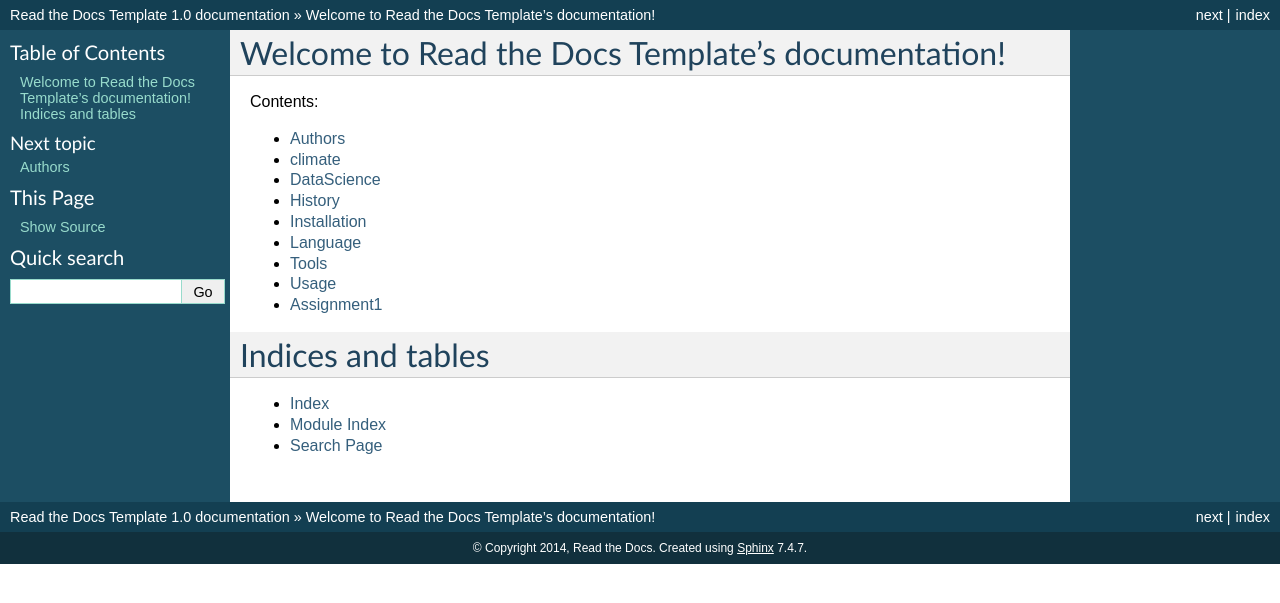
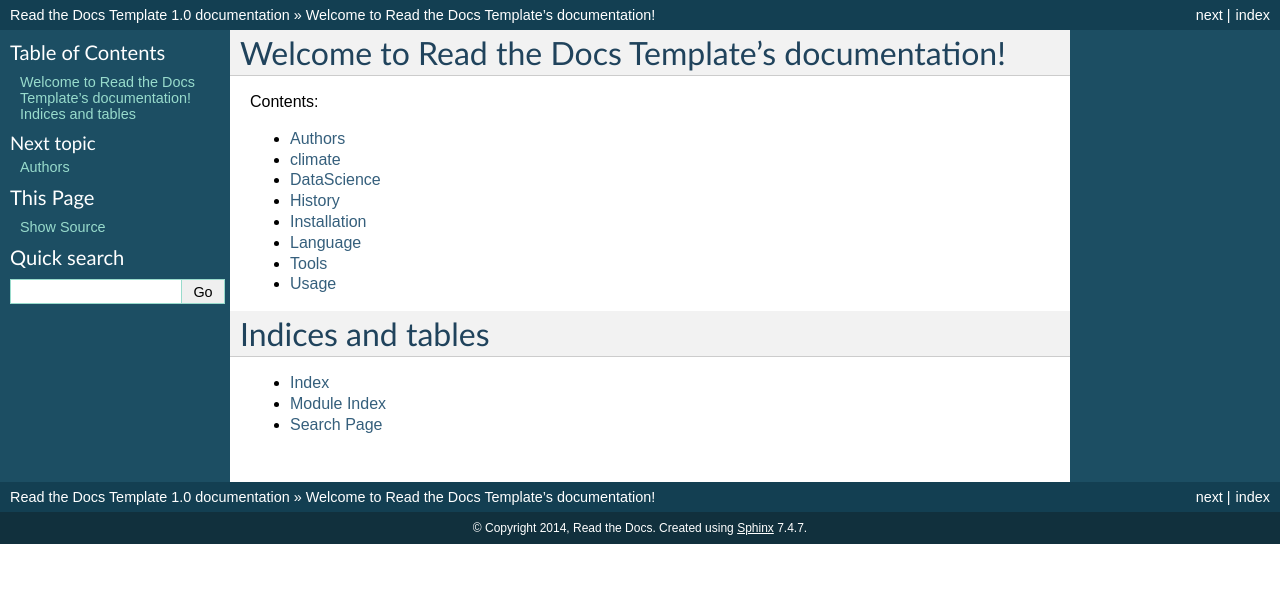
Before and after one commit to ramashanker/Documentation, a Sphinx documentation site: the page built from docs/index.rst, in a window 1280 px wide. Shown: the top 603 px of the page. Built offline with Sphinx 7.4.7, drawn with Linux system fonts in a browser that asks for light colours.

Commit message:
code formate

```diff
--- a/docs/index.rst
+++ b/docs/index.rst
@@ -13,8 +13,6 @@
    :glob:
 
    *
-   data_science_ML/Assignment1
-
 
 Indices and tables
 ==================
```
